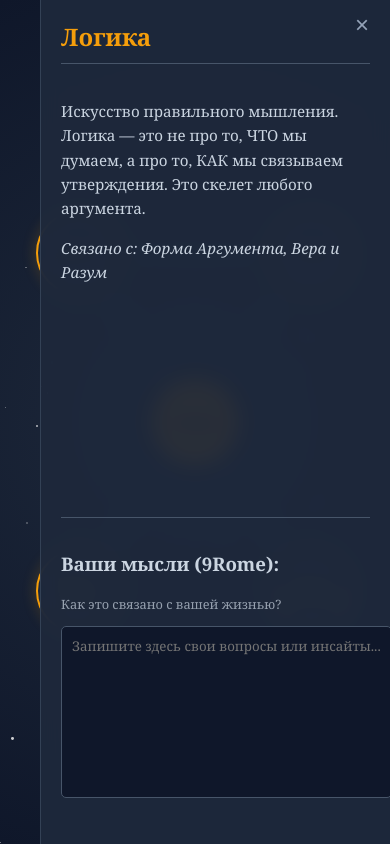
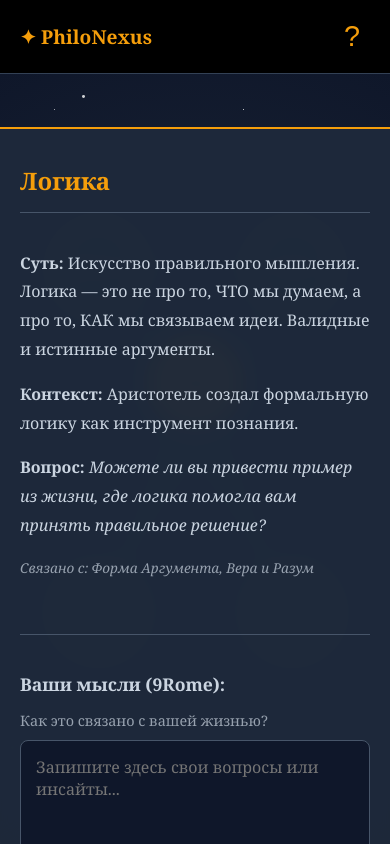
Before and after one commit to tark/9rome, a plain HTML site: page ai_studio_code.html in a window 390 px wide. Both pictures are taken after a click on the element "Логика". Drawn offline with Linux system fonts and the light colour scheme.

Commit message:
Update ai_studio_code.html with mobile-optimized version
- Added mobile-optimized viewport and touch settings
- Implemented mobile header with menu button
- Enhanced touch interactions with proper tap highlights
- Redesigned info panel as bottom sheet with drag handle
- Optimized node sizes for mobile screens
- Improved scrolling with -webkit-overflow-scrolling
- Added full-width close button for better UX
- Enhanced touch-friendly spacing and sizing throughout

```diff
--- a/ai_studio_code.html
+++ b/ai_studio_code.html
@@ -2,15 +2,20 @@
 <html lang="ru">
 <head>
     <meta charset="UTF-8">
-    <meta name="viewport" content="width=device-width, initial-scale=1.0">
+    <meta name="viewport" content="width=device-width, initial-scale=1.0, user-scalable=no">
     <title>PhiloNexus: Созвездие Смыслов</title>
     <style>
         :root {
             --bg-color: #0f172a;
             --node-color: #e2e8f0;
-            --accent-color: #f59e0b; /* Золотистый для "просвещения" */
+            --accent-color: #f59e0b;
             --text-color: #cbd5e1;
-            --panel-bg: rgba(30, 41, 59, 0.95);
+            --panel-bg: rgba(30, 41, 59, 0.98);
+        }
+
+        * {
+            box-sizing: border-box;
+            -webkit-tap-highlight-color: transparent;
         }
 
         body {
@@ -21,15 +26,43 @@
             overflow: hidden;
             height: 100vh;
             display: flex;
+            flex-direction: column;
+            touch-action: pan-y pinch-zoom;
         }
 
-        /* --- Canvas Area --- */
+        /* Mobile Header */
+        .mobile-header {
+            background: #000;
+            padding: 15px 20px;
+            border-bottom: 1px solid #334155;
+            display: flex;
+            justify-content: space-between;
+            align-items: center;
+            z-index: 30;
+        }
+
+        .mobile-header h1 {
+            font-size: 1.2rem;
+            margin: 0;
+            color: var(--accent-color);
+        }
+
+        .menu-btn {
+            background: none;
+            border: none;
+            color: var(--accent-color);
+            font-size: 1.8rem;
+            cursor: pointer;
+            padding: 5px 10px;
+        }
+
+        /* Canvas Area */
         #universe {
             flex-grow: 1;
             position: relative;
             background: radial-gradient(circle at center, #1e293b 0%, #0f172a 100%);
-            overflow: hidden;
-            cursor: move;
+            overflow: auto;
+            -webkit-overflow-scrolling: touch;
         }
 
         /* SVG Lines Layer */
@@ -49,34 +82,33 @@
             transition: stroke 0.3s;
         }
 
-        /* Node Styling */
+        /* Node Styling - Mobile Optimized */
         .node {
             position: absolute;
-            width: 80px;
-            height: 80px;
+            width: 100px;
+            height: 100px;
             background: #1e293b;
-            border: 2px solid var(--accent-color);
+            border: 3px solid var(--accent-color);
             border-radius: 50%;
             display: flex;
             justify-content: center;
             align-items: center;
             text-align: center;
-            font-size: 12px;
+            font-size: 13px;
             font-weight: bold;
             color: var(--accent-color);
             z-index: 2;
             cursor: pointer;
-            transition: all 0.4s cubic-bezier(0.175, 0.885, 0.32, 1.275);
-            box-shadow: 0 0 15px rgba(245, 158, 11, 0.2);
+            transition: all 0.3s ease;
+            box-shadow: 0 0 20px rgba(245, 158, 11, 0.3);
             user-select: none;
+            padding: 10px;
         }
 
-        .node:hover {
-            transform: scale(1.2);
+        .node:active {
+            transform: scale(0.95);
             background: var(--accent-color);
             color: #000;
-            box-shadow: 0 0 30px rgba(245, 158, 11, 0.6);
-            z-index: 10;
         }
 
         .node.active {
@@ -85,58 +117,75 @@
             box-shadow: 0 0 0 5px rgba(245, 158, 11, 0.3);
         }
 
-        /* --- Side Panel --- */
+        /* Side Panel - Mobile Optimized */
         #info-panel {
-            width: 350px;
+            position: fixed;
+            left: 0;
+            right: 0;
+            bottom: 0;
+            max-height: 85vh;
             background: var(--panel-bg);
-            border-left: 1px solid #334155;
+            border-top: 2px solid var(--accent-color);
             padding: 20px;
             box-sizing: border-box;
-            transform: translateX(100%);
+            transform: translateY(100%);
             transition: transform 0.3s ease;
-            position: absolute;
-            right: 0;
-            top: 0;
-            bottom: 0;
-            z-index: 20;
+            z-index: 50;
             display: flex;
             flex-direction: column;
             backdrop-filter: blur(10px);
+            overflow-y: auto;
+            -webkit-overflow-scrolling: touch;
         }
 
         #info-panel.open {
-            transform: translateX(0);
+            transform: translateY(0);
+        }
+
+        .panel-drag-handle {
+            width: 60px;
+            height: 5px;
+            background: #475569;
+            border-radius: 3px;
+            margin: 0 auto 15px;
         }
 
         h2 {
             color: var(--accent-color);
             margin-top: 0;
+            font-size: 1.5rem;
             border-bottom: 1px solid #475569;
-            padding-bottom: 10px;
+            padding-bottom: 15px;
         }
 
         .description {
-            line-height: 1.6;
-            font-size: 0.95rem;
+            line-height: 1.8;
+            font-size: 1rem;
             margin-bottom: 20px;
         }
 
         .reflection-area {
-            margin-top: auto;
+            margin-top: 20px;
             border-top: 1px solid #475569;
-            padding-top: 15px;
+            padding-top: 20px;
+        }
+
+        .reflection-area h3 {
+            font-size: 1.1rem;
+            margin-bottom: 10px;
         }
 
         textarea {
             width: 100%;
-            height: 150px;
+            min-height: 120px;
             background: #0f172a;
             border: 1px solid #475569;
             color: white;
-            padding: 10px;
-            border-radius: 5px;
-            resize: none;
+            padding: 15px;
+            border-radius: 8px;
+            resize: vertical;
             font-family: inherit;
+            font-size: 1rem;
         }
 
         textarea:focus {
@@ -145,25 +194,24 @@
         }
 
         .status-msg {
-            font-size: 0.8rem;
+            font-size: 0.9rem;
             color: #94a3b8;
-            margin-top: 5px;
+            margin-top: 10px;
             text-align: right;
-            height: 1rem;
         }
 
         .close-btn {
-            background: none;
+            background: var(--accent-color);
             border: none;
-            color: #94a3b8;
-            font-size: 1.5rem;
-            position: absolute;
-            top: 10px;
-            right: 15px;
+            color: #000;
+            font-size: 1rem;
+            padding: 12px 30px;
+            margin-top: 20px;
+            border-radius: 8px;
             cursor: pointer;
+            font-weight: bold;
+            width: 100%;
         }
-
-        .close-btn:hover { color: white; }
 
         /* Background Stars */
         .star {
@@ -179,9 +227,23 @@
             50% { opacity: 0.8; }
         }
 
+        /* Mobile viewport adjustments */
+        @media (max-width: 768px) {
+            .node {
+                width: 90px;
+                height: 90px;
+                font-size: 12px;
+            }
+        }
+
     </style>
 </head>
 <body>
+
+    <div class="mobile-header">
+        <h1>✦ PhiloNexus</h1>
+        <button class="menu-btn" onclick="showHelp()">?</button>
+    </div>
 
     <!-- SVG Layer for drawing lines -->
     <div id="universe">
@@ -191,7 +253,7 @@
 
     <!-- Info Panel -->
     <div id="info-panel">
-        <button class="close-btn" onclick="closePanel()">&times;</button>
+        <div class="panel-drag-handle"></div>
         <h2 id="panel-title">Выберите идею</h2>
         <div id="panel-desc" class="description">
             Нажмите на узел карты, чтобы исследовать связи и добавить свои размышления.
@@ -199,10 +261,12 @@
 
         <div class="reflection-area" id="reflection-section" style="display:none;">
             <h3>Ваши мысли (9Rome):</h3>
-            <p style="font-size:0.8rem; opacity:0.7">Как это связано с вашей жизнью?</p>
+            <p style="font-size:0.9rem; opacity:0.7; margin-bottom:10px;">Как это связано с вашей жизнью?</p>
             <textarea id="user-notes" placeholder="Запишите здесь свои вопросы или инсайты..."></textarea>
             <div class="status-msg" id="save-status"></div>
         </div>
+
+        <button class="close-btn" onclick="closePanel()">Закрыть</button>
     </div>
 
 <script>
@@ -211,36 +275,46 @@
         {
             id: 'logic',
             label: 'Логика',
-            x: 50, y: 50, // Center
-            text: 'Искусство правильного мышления. Логика — это не про то, ЧТО мы думаем, а про то, КАК мы связываем утверждения. Это скелет любого аргумента.',
+            x: 50, y: 40,
+            text: 'Искусство правильного мышления. Логика — это не про то, ЧТО мы думаем, а про то, КАК мы связываем идеи. Валидные и истинные аргументы.',
+            context: 'Аристотель создал формальную логику как инструмент познания.',
+            question: 'Можете ли вы привести пример из жизни, где логика помогла вам принять правильное решение?',
             related: ['argument', 'reason']
         },
         {
             id: 'dialogue',
             label: 'Диалог',
-            x: 20, y: 30,
-            text: 'Диалектика и беседа. Истина рождается не в голове одиночки, а в пространстве между собеседниками. Это метод Сократа.',
+            x: 25, y: 25,
+            text: 'Диалектика и беседа. Истина рождается не в голове одиночки, а в пространстве между собеседниками. Сократ учил через вопросы.',
+            context: 'Майевтика Сократа — искусство родовспоможения истины.',
+            question: 'Когда вы в последний раз изменили свое мнение благодаря разговору?',
             related: ['ethics', 'logic']
         },
         {
             id: 'ethics',
             label: 'Этика',
-            x: 80, y: 30,
+            x: 75, y: 25,
             text: 'Что есть Благо? Этика исследует основания наших поступков. Она связывает абстрактную логику с реальной жизнью.',
+            context: 'От Аристотеля до стоиков — поиск правильной жизни.',
+            question: 'Что для вас значит "жить правильно"?',
             related: ['dialogue', 'reason']
         },
         {
             id: 'reason',
             label: 'Вера и Разум',
-            x: 20, y: 70,
+            x: 25, y: 70,
             text: 'Афины и Иерусалим. Противоречат ли они друг другу или дополняют? Вера дает "зачем", разум дает "как".',
+            context: 'Фома Аквинский пытался примирить веру и философию.',
+            question: 'Есть ли в вашей жизни место для обоих?',
             related: ['ethics', 'logic']
         },
         {
             id: 'argument',
             label: 'Форма Аргумента',
-            x: 80, y: 70,
-            text: 'Структура убеждения. Премиссы и выводы. Умение видеть разницу между валидным аргументом и истинным.',
+            x: 75, y: 70,
+            text: 'Структура убеждения. Премиссы и выводы. Умение видеть разницу между валидным аргументом и истинным знанием.',
+            context: 'Силлогизмы Аристотеля — основа формальной логики.',
+            question: 'Можете ли вы построить силлогизм из своего последнего спора?',
             related: ['logic', 'dialogue']
         }
     ];
@@ -257,10 +331,7 @@
     let currentNodeId = null;
 
     // --- Initialization ---
-
     function init() {
-        // 1. Draw Lines (Relationships)
-        // We need to map IDs to coordinates first
         const nodeMap = {};
         data.forEach(node => {
             nodeMap[node.id] = node;
@@ -271,32 +342,29 @@
             if(node.related) {
                 node.related.forEach(targetId => {
                     const target = nodeMap[targetId];
-                    if (target) {
-                        // Prevent duplicate lines (draw only if id < targetId alphabetically)
-                        if (node.id < targetId) {
-                            drawLine(node.x, node.y, target.x, target.y);
-                        }
+                    if (target && node.id < targetId) {
+                        drawLine(node.x, node.y, target.x, target.y);
                     }
                 });
             }
         });
 
-        // 2. Create Nodes (HTML Divs)
+        // Create Nodes
         data.forEach(node => {
             const el = document.createElement('div');
             el.className = 'node';
             el.innerText = node.label;
             el.style.left = node.x + '%';
             el.style.top = node.y + '%';
-            el.style.transform = 'translate(-50%, -50%)'; // Center pivot
+            el.style.transform = 'translate(-50%, -50%)';
 
             el.onclick = () => openNode(node, el);
 
             universe.appendChild(el);
         });
 
-        // 3. Add background stars
-        for(let i=0; i<50; i++) {
+        // Add background stars
+        for(let i=0; i<30; i++) {
             const star = document.createElement('div');
             star.className = 'star';
             star.style.width = Math.random() * 3 + 'px';
@@ -308,8 +376,6 @@
         }
     }
 
-    // --- Functions ---
-
     function drawLine(x1, y1, x2, y2) {
         const line = document.createElementNS('http://www.w3.org/2000/svg', 'line');
         line.setAttribute('x1', x1 + '%');
@@ -320,27 +386,36 @@
     }
 
     function openNode(node, element) {
-        // Highlight active node
         document.querySelectorAll('.node').forEach(n => n.classList.remove('active'));
         element.classList.add('active');
 
-        // Update Content
         currentNodeId = node.id;
         panelTitle.innerText = node.label;
-        panelDesc.innerHTML = `<p>${node.text}</p><p><em>Связано с: ${node.related.map(r => data.find(d=>d.id===r).label).join(', ')}</em></p>`;
+        panelDesc.innerHTML = `
+            <p><strong>Суть:</strong> ${node.text}</p>
+            <p><strong>Контекст:</strong> ${node.context}</p>
+            <p><strong>Вопрос:</strong> <em>${node.question}</em></p>
+            <p style="font-size:0.85rem; margin-top:15px; opacity:0.7;"><em>Связано с: ${node.related.map(r => data.find(d=>d.id===r).label).join(', ')}</em></p>
+        `;
 
         reflectionSection.style.display = 'block';
         panel.classList.add('open');
 
-        // Load Notes from LocalStorage
         const savedNote = localStorage.getItem(`philo_note_${node.id}`);
         userNotes.value = savedNote ? savedNote : '';
         saveStatus.innerText = '';
+
+        // Scroll panel to top
+        panel.scrollTop = 0;
     }
 
     function closePanel() {
         panel.classList.remove('open');
         document.querySelectorAll('.node').forEach(n => n.classList.remove('active'));
+    }
+
+    function showHelp() {
+        alert('📖 Как пользоваться:\n\n1. Нажимайте на круги с идеями\n2. Читайте описание\n3. Записывайте свои мысли\n4. Ваши заметки сохраняются автоматически\n\n✦ 9Rome Philosophy');
     }
 
     // Auto-save logic
@@ -352,7 +427,7 @@
         }
     });
 
-    // Close panel if clicked outside nodes
+    // Close panel on background click
     universe.addEventListener('click', (e) => {
         if(e.target === universe || e.target.id === 'connections') {
             closePanel();
```
